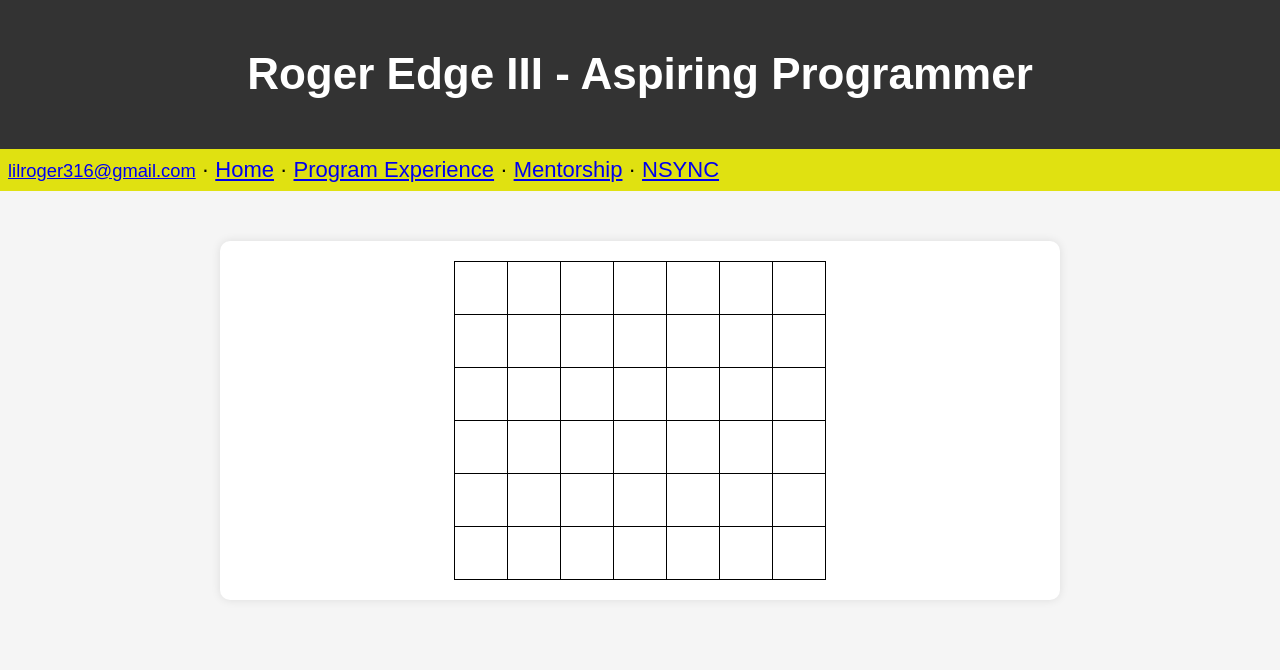
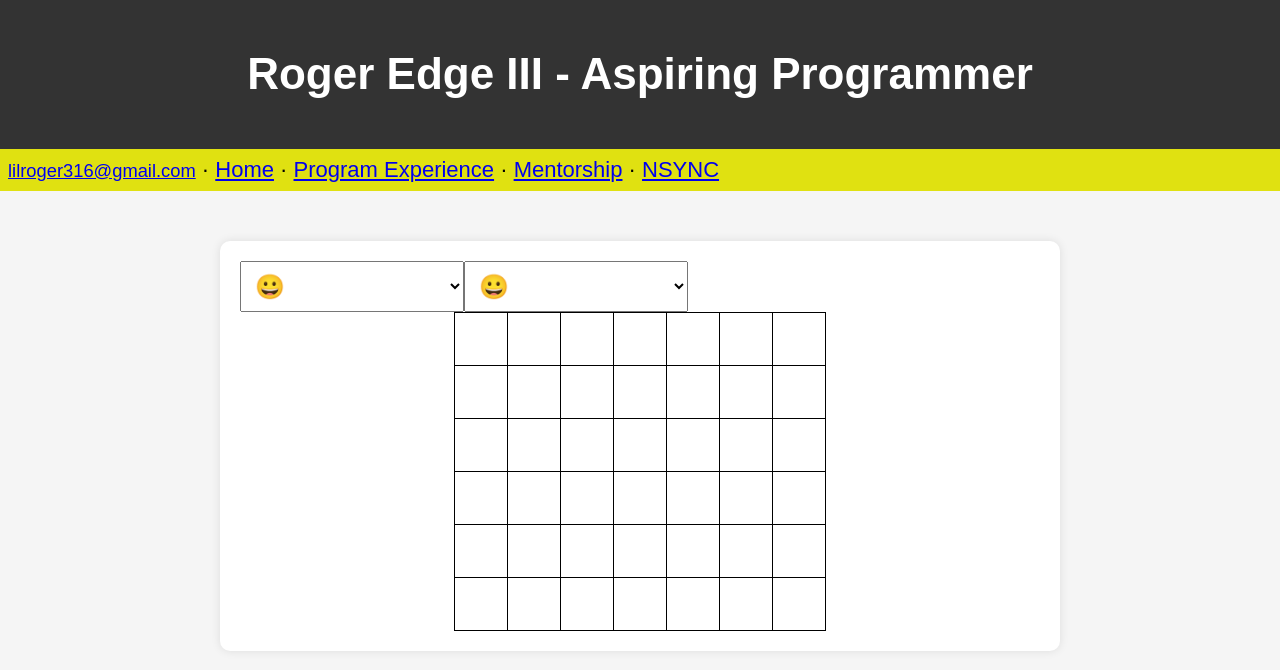
Before and after one commit to RogerEdge/learning, a React (Create React App) app: page /learning/connect-4 in a window 1280 px wide. Shown: the top 670 px of the page. Built offline with nearby package versions, Linux system fonts and the light colour scheme.

Commit message:
added reusable player select

```diff
--- /dev/null
+++ b/src/PlayerSelects.js
@@ -0,0 +1,23 @@
+export function PlayerSelects(props) {
+  var selectedEmojis = [
+    "😀", "😂", "😍", "🤔", "🤢", "🤖", "🐶", "🍕", "🎉", "🔥",
+    "🔴", "⚫️"
+  ]
+  return (
+    <div>
+      <select id="select-player-1" onChange={props.handleSetPlayer1}>
+        <option disabled>Choose player 1:</option>
+        {selectedEmojis.map(emoji =>
+          <option key={emoji} value={emoji}>{emoji}</option>
+        )}
+      </select>
+
+      <select id="select-player-2" onChange={props.handleSetPlayer2}>
+        <option disabled>Choose player 2:</option>
+        {selectedEmojis.map(emoji =>
+          <option key={emoji} value={emoji}>{emoji}</option>
+        )}
+      </select>
+    </div>
+  )
+}
--- a/src/Tictactoe.js
+++ b/src/Tictactoe.js
@@ -1,13 +1,10 @@
-import { useEffect } from "react";
-import { loadDisplay, resetGame, setPlayer1, setPlayer2 } from "./tic-game"
+import { PlayerSelects } from './PlayerSelects.js'
+import { resetGame, setPlayer1, setPlayer2 } from "./tic-game"
 
 import "./tic-style.css"
 import "./choose-emoji.css"
 
 export function Tictactoe() {
-  useEffect(() => {
-    loadDisplay();
-  }, []);
 
   const handleReset=()=> {
     resetGame()
@@ -25,15 +22,7 @@ export function Tictactoe() {
 
   return (
     <div>
-      {/*player1 select*/}
-      <select id="select-player-1" onChange={handleSetPlayer1}>
-        <option disabled>Choose player 1:</option>
-      </select>
-
-      {/*player2 select*/}
-      <select id="select-player-2" onChange={handleSetPlayer2}>
-        <option disabled>Choose player 2:</option>
-      </select>
+      <PlayerSelects handleSetPlayer1={handleSetPlayer1} handleSetPlayer2={handleSetPlayer2}></PlayerSelects>
 
       <br /><br />
 
--- a/src/connect-4/Connect4.js
+++ b/src/connect-4/Connect4.js
@@ -1,6 +1,7 @@
 import { useEffect } from "react"
 import "./Connect4.css"
 import { load } from "./cross-script"
+import { PlayerSelects } from "../PlayerSelects"
 
 export function Connect4() {
   useEffect(()=>{
@@ -8,6 +9,7 @@ export function Connect4() {
   },[])
   return (
     <div>
+      <PlayerSelects></PlayerSelects>
       <table>
         <tbody>
 
--- a/src/tic-game.js
+++ b/src/tic-game.js
@@ -1,28 +1,5 @@
 import { getSession, getUserSession, pushUserSession, saveSession, setUserHook } from "./components";
 import { gameWon, getCurrentPlayer, getPlayer1Emoji, getPlayer2Emoji, markBoardSpace, onClick, setCurrentPlayer, setPlayer1Emoji, setPlayer2Emoji } from "./shared-game-code";
-
-export function loadDisplay() {
-
-  //player 1 select emoji code
-  var selectedEmojis = [
-    "😀", "😂", "😍", "🤔", "🤢", "🤖", "🐶", "🍕", "🎉", "🔥",
-    getPlayer1Emoji(), getPlayer2Emoji()
-  ];
-  selectedEmojis.forEach(function (emoji) {
-    var option = document.createElement("option");
-    option.value = emoji;
-    option.text = emoji;
-    document.getElementById("select-player-1").appendChild(option);
-  });
-
-  //player 2 select emoji code
-  selectedEmojis.forEach(function (emoji) {
-    var option = document.createElement("option");
-    option.value = emoji;
-    option.text = emoji;
-    document.getElementById("select-player-2").appendChild(option);
-  });
-}
 
 function getGameSession() {
   const session = getSession()
```
